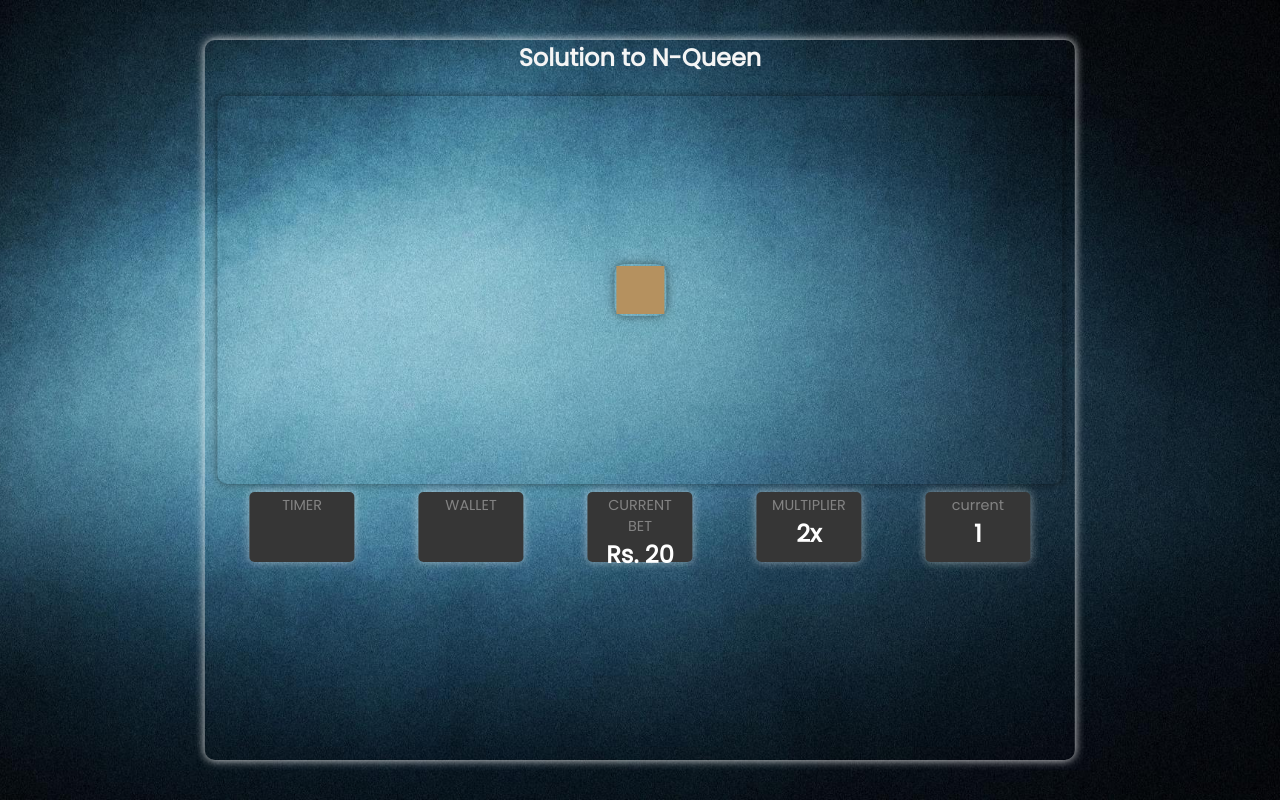
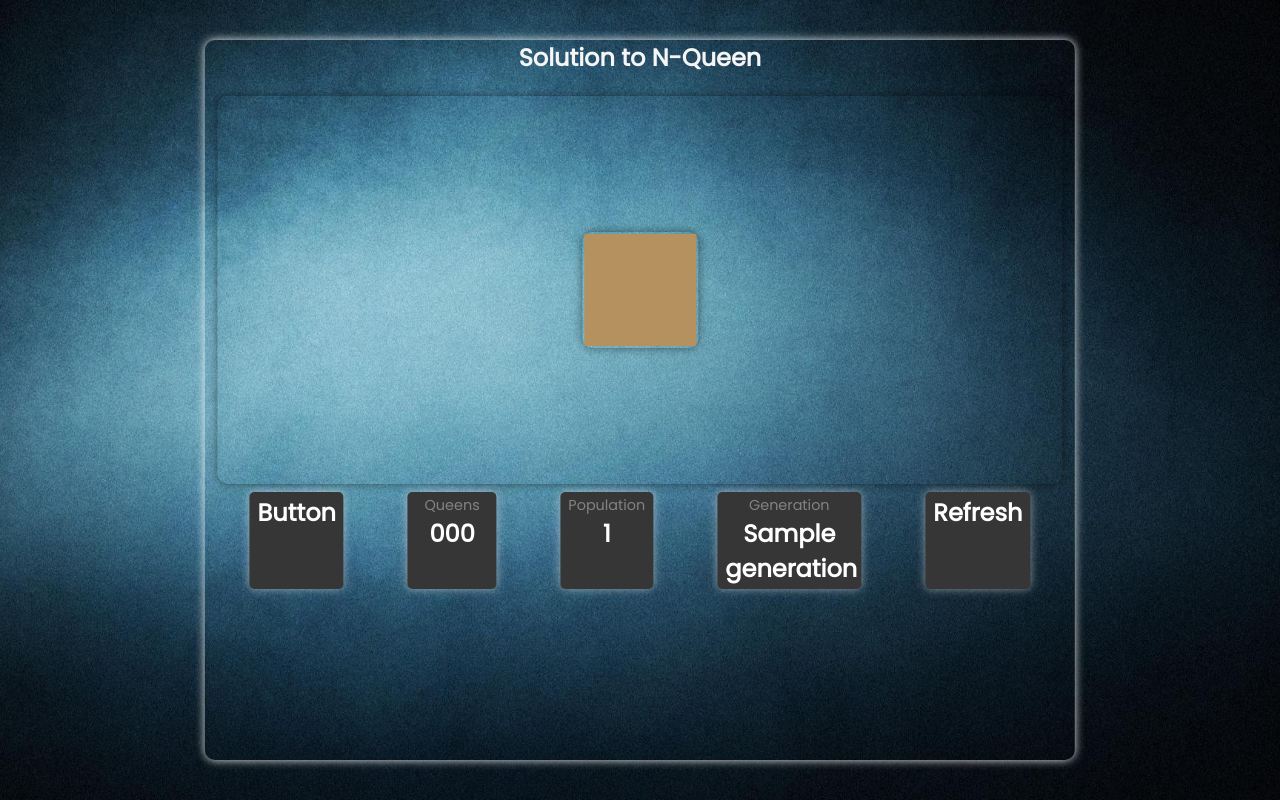
Before and after one commit to sabhi303/NQueensGA, a Django app: template templates/indextemp.html in a window 1280 px wide. Run offline with Django 3.2, Linux system fonts and the light colour scheme; the template is opened without the code that fills it: most values are stand-ins (such as "Sample title", 1, 10 or a date in 2020).

Commit message:
Khalache Boxes Updated

```diff
--- a/genetics/algorithm.py
+++ b/genetics/algorithm.py
@@ -214,6 +214,8 @@ def main(n, populationSize):
         'solvedQueens' : solvedQueens,
         'solved_2d_array' : solved_2d_array,
         'generation' : generation,
+        'numberQueen': n,
+        'populationSize' : populationSize
     }
     print(solved_2d_array)
     # print(context)
--- a/templates/indextemp.html
+++ b/templates/indextemp.html
@@ -201,7 +201,7 @@
         }
 
         .card {
-            height: 8vh;
+            min-height: 8vh;
             width: 10vw;
             box-shadow: 0 0 10px 0 rgba(255, 255, 255, 0.5);
             border-radius: 5px;
@@ -273,9 +273,21 @@
         }
 
         .chessboard td {
+            {% if arr|length > 8 %}
             height: 6vh;
             width: 6vh;
-            font-size: 150%;
+            {% elif  arr|length > 7 %}
+            height: 8vh;
+            width: 8vh;
+            {% elif  arr|length > 4 %}
+            height: 10vh;
+            width: 10vh;
+            {% else %}
+            height: 14vh;
+            width: 14vh;
+            {% endif %}
+
+            font-size: 250%;
             text-align: center;
             justify-content: center;
         }
@@ -356,25 +368,25 @@
 
                 <div class="outer-card">
                     <div class="card">
-                        <p>TIMER</p>
-                        <h3 id="time"></h3>
+                        <!-- <p>Parent</p> -->
+                        <h3 id="time">Button</h3>
                     </div>
                     <div class="card">
-                        <p>WALLET</p>
-                        <h3 id="wallet"></h3>
+                        <p>Queens</p>
+                        <h3 id="wallet">{{ numberQuenns  }}</h3>
                     </div>
                     <div class="card">
-                        <p>CURRENT BET</p>
-                        <h3 id="currbet">Rs. 20</h3>
+                        <p>Population</p>
+                        <h3 id="currbet">{{ PopulationSize  }}</h3>
                     </div>
                     <div class="card">
-                        <p>MULTIPLIER</p>
-                        <h3 id="currmulti">2x</h3>
+                        <p>Generation</p>
+                        <h3 id="currmulti">{{ Generation  }}</h3>
                     </div>
 
                     <div class="card">
-                        <p>current </p>
-                        <h3 id="currentque">1</h3>
+                        <!-- <p>Reload </p> -->
+                        <h3 id="currentque">Refresh</h3>
                     </div>
                 </div>
                 <!-- <div id="controlsbet">
```
Also changed, not shown: nqueen/views.py (+6 -2 lines).
